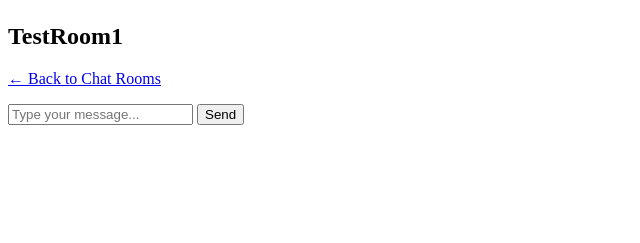
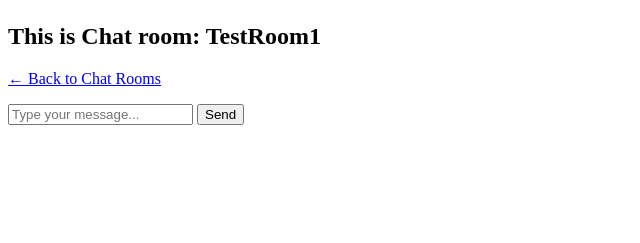
Before and after one commit to SRHRG44/CPAN226GroupProject, a Django app: template Chat_App/chatapp/templates/chatapp/chat_room_detail.html in a window 1280 px wide. Shown: the part 57-300 px from the top of the page, without its empty margins (0-640 px from the left). Run offline with Django 5.2, Linux system fonts and the light colour scheme; the template is opened without the code that fills it: values that come from a table or form of the project are taken from there, others are empty; data comes from the database, SQL or seed files in the repository; both versions use the stored data as it was after the commit.

Commit message:
Chatroom acess, List rendering testing and Room name modification

```diff
--- a/Chat_App/chatapp/templates/chatapp/chat_room_detail.html
+++ b/Chat_App/chatapp/templates/chatapp/chat_room_detail.html
@@ -20,7 +20,7 @@
 </head>
 <body>
     <h1>Welcome, {{ user.username }}!</h1>
-    <h2>{{ chat_room.name }}</h2>
+    <h2>This is Chat room: {{ chat_room.name }}</h2>
 
     <p><a href="{% url 'chat_room_list' %}">← Back to Chat Rooms</a></p> {# Add this line #}
 
```
Also changed, not shown: Chat_App/db.sqlite3.
